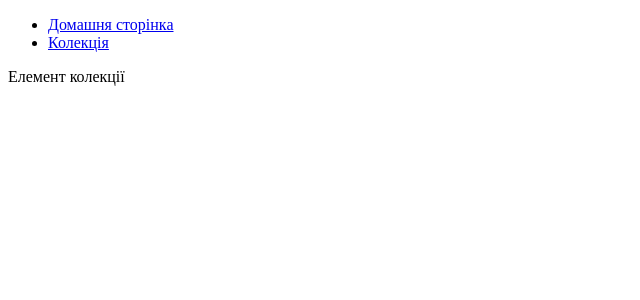
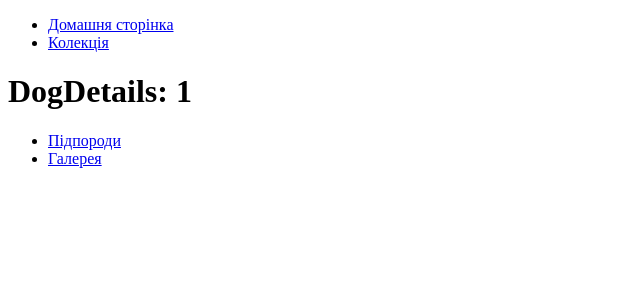
Before and after one commit to IvanSlivenko/React-4-1, a React (Create React App) app: page /dogs/1 in a window 1280 px wide. Shown: the top 300 px of the page, without its empty margins (0-640 px from the left). Built offline with nearby package versions, Linux system fonts and the light colour scheme.

Commit message:
18-04-2023-20-54

```diff
--- a/src/AppFour.jsx
+++ b/src/AppFour.jsx
@@ -1,25 +1,23 @@
 // import { useState, useEffect } from "react";
 import Dogs from "pages/Dogs";
 import Home from "pages/Home";
-import { NavLink, Route, Routes } from "react-router-dom";
+import DogDetails from "pages/DogDetails";
+import { Route, Routes } from "react-router-dom";
+import { Layout } from "Layout";
 
 export default function AppFour(){
     return (
-        <div>
-            <nav>
-                <ul>
-                    <li><NavLink to="/">Домашня сторінка</NavLink></li>
-                    <li><NavLink to="/dogs">Колекція</NavLink></li>
 
 
 
-                </ul>
-            </nav>
                 <Routes>
-                    <Route path="/" element={<Home/>} />
-                    <Route path="/dogs" element={<Dogs/>} />
-                    <Route path="/dogs/:dogId" element={<div> Елемент колекції</div>} />
+                    <Route path="/" element={<Layout/>}>
+                        <Route index element={<Home/>} />
+                        <Route path="dogs" element={<Dogs/>} />
+                        <Route path="dogs/:dogId" element={<DogDetails/>} />
+                    </Route>
                 </Routes>
-        </div>
+
+
     );
 };
--- /dev/null
+++ b/src/Layout.js
@@ -0,0 +1,23 @@
+import { NavLink, Outlet } from "react-router-dom";
+
+export const Layout = () => {
+
+    return (
+        <>
+            <header>
+                <ul>
+                    <li><NavLink to="/">Домашня сторінка</NavLink></li>
+                    <li><NavLink to="/dogs">Колекція</NavLink></li>
+                </ul>
+            </header>
+
+            <main>
+                <Outlet />
+            </main>
+
+            {/* <footer>Footer</footer> */}
+
+
+    </>
+    );
+};
--- /dev/null
+++ b/src/pages/DogDetails.js
@@ -0,0 +1,33 @@
+import { useEffect } from "react";
+import { Link, useParams } from "react-router-dom";
+
+const DogDetails = () => {
+    const { dogId } = useParams();
+
+
+    useEffect(() => {
+        // HTTP запит, якщо потрібно
+        }, [])
+
+
+
+    return (
+        <>
+        <h1>DogDetails: {dogId}</h1>
+        <ul>
+            <li>
+                    <Link>Підпороди</Link>
+
+                </li>
+                <li>
+
+                    <Link>Галерея</Link>
+            </li>
+
+        </ul>
+
+    </>
+    );
+};
+
+export default DogDetails;
--- a/src/pages/Dogs.js
+++ b/src/pages/Dogs.js
@@ -17,7 +17,7 @@ const Dogs = () => {
             ].map(dog => {
                 return (
 
-                    <Link key={dog} to={`/dogs${dog}`}>{dog}</Link>
+                    <Link key={dog} to={`${dog}`}>{dog}</Link>
 
                 )
 
```
Also changed, not shown: React - 5-1.txt.
